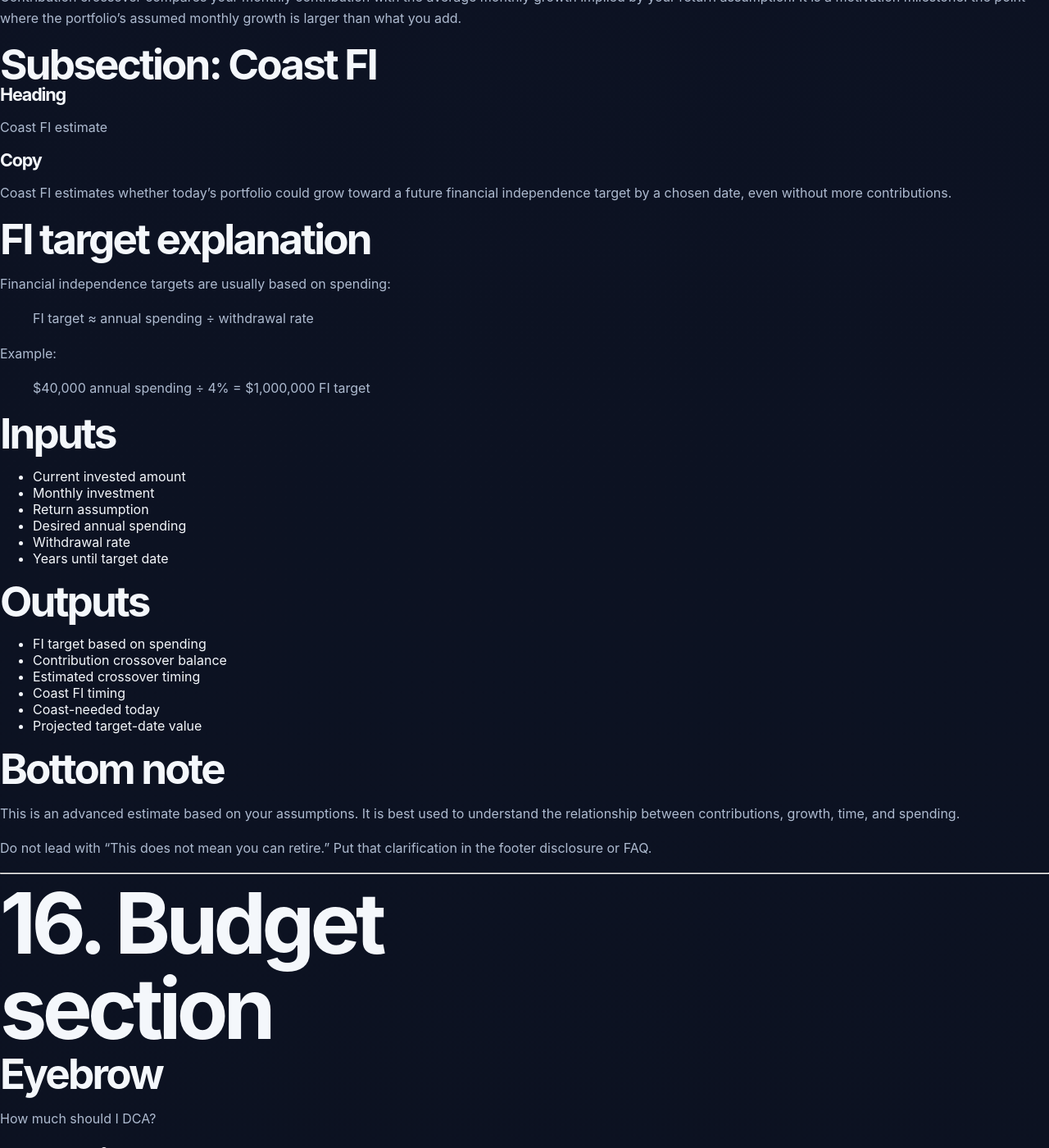
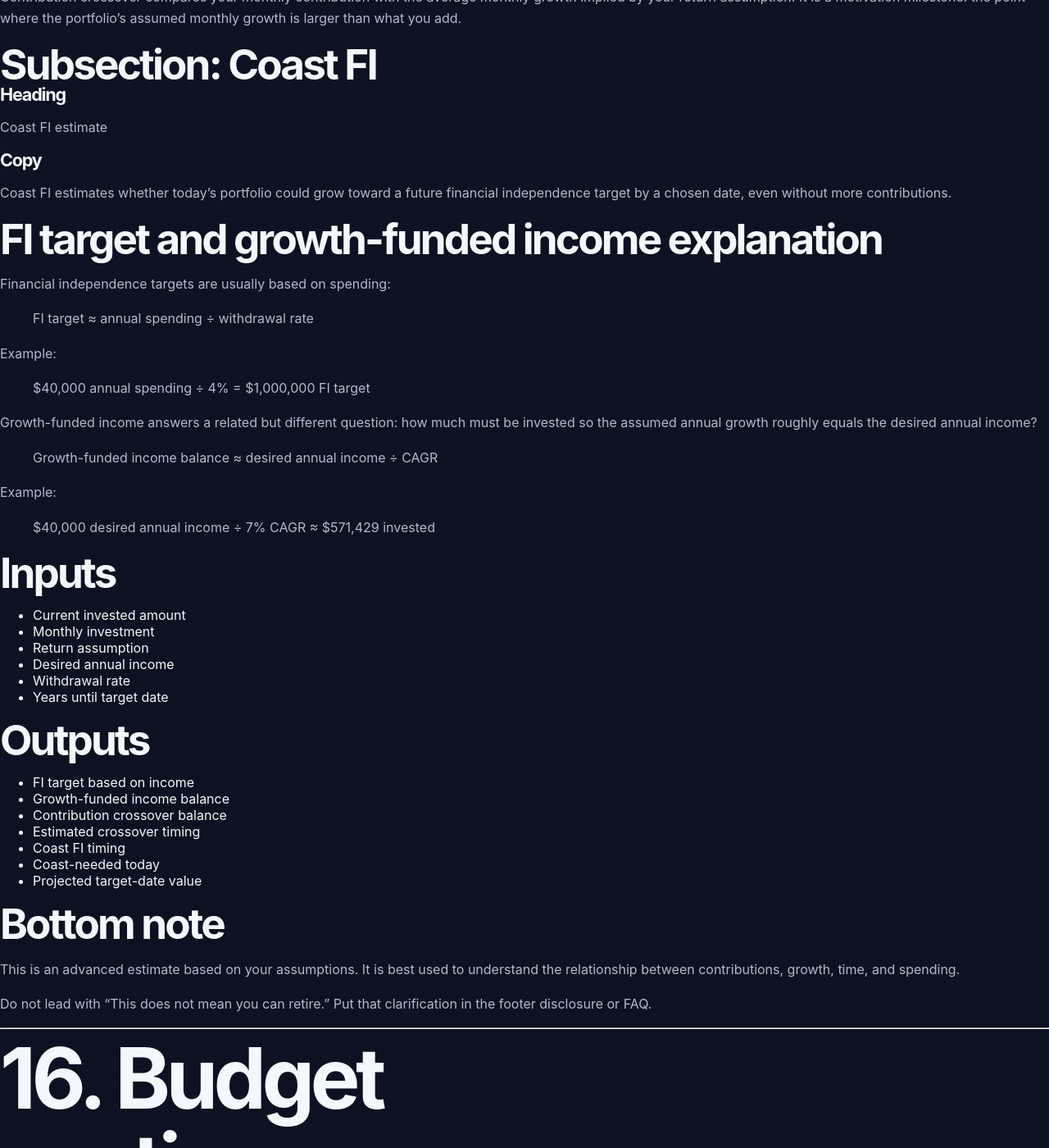
Before and after one commit to thestamp/dcathedip, a Jekyll site: the page built from content.md, in a window 1280 px wide and 1400 px high, scrolled down 15653 px. Shown: the whole window at 82% size. Built offline with Jekyll 4.4.1, drawn with Linux system fonts in a browser that asks for light colours; our own code applies the rules of GitHub Pages for plain Markdown files.

Commit message:
Add growth-funded income balance to Coast FI

```diff
--- a/assets/css/styles.css
+++ b/assets/css/styles.css
@@ -916,3 +916,5 @@ input, select { min-height: 44px; }
 .risk-card-grid .risk-spectrum-row { grid-template-columns: 1fr; border: 1px solid var(--border); border-radius: 22px; background: rgba(255,255,255,0.07); }
 .footer-disclosure ul { margin: 12px 0 0; padding-left: 20px; color: var(--muted); line-height: 1.55; }
 .footer-disclosure li + li { margin-top: 6px; }
+
+.crossover-result-card.income strong { color: var(--green); }
--- a/assets/js/app.js
+++ b/assets/js/app.js
@@ -469,11 +469,13 @@ function calculateCrossover() {
   const canGrow = monthlyRate > 0;
   const crossoverBalance = canGrow && monthly > 0 ? monthly / monthlyRate : null;
   const coastRequiredToday = canGrow ? target / Math.pow(1 + monthlyRate, totalMonths) : target;
+  const growthFundedIncomeBalance = cagr > 0 ? annualSpending / (cagr / 100) : null;
 
   const labels = [];
   const balances = [];
   const contributionLine = [];
   const crossoverLine = [];
+  const incomeBalanceLine = [];
   const coastRequired = [];
   let balance = current;
   let crossoverMonth = crossoverBalance !== null && current >= crossoverBalance ? 0 : null;
@@ -484,6 +486,7 @@ function calculateCrossover() {
     balances.push(balance);
     contributionLine.push(current + monthly * month);
     crossoverLine.push(crossoverBalance);
+    incomeBalanceLine.push(growthFundedIncomeBalance);
     const remainingMonths = totalMonths - month;
     const required = canGrow ? target / Math.pow(1 + monthlyRate, remainingMonths) : target;
     coastRequired.push(required);
@@ -497,7 +500,8 @@ function calculateCrossover() {
   const projectedTarget = balances.at(-1);
 
   results.innerHTML = `
-    <div class="crossover-result-card"><small>FI target from spending</small><strong>${money(target)}</strong><p>Based on annual spending divided by withdrawal rate.</p></div>
+    <div class="crossover-result-card"><small>FI target from income</small><strong>${money(target)}</strong><p>Based on desired annual income divided by withdrawal rate.</p></div>
+    <div class="crossover-result-card income"><small>Growth-funded income balance</small><strong>${growthFundedIncomeBalance === null ? "N/A" : money(growthFundedIncomeBalance)}</strong><p>At ${cagr.toFixed(1)}% CAGR, this balance would generate about ${money(annualSpending)} of assumed annual growth.</p></div>
     <div class="crossover-result-card"><small>Contribution crossover</small><strong>${crossoverBalance === null ? "N/A" : money(crossoverBalance)}</strong><p>At this balance, the average monthly growth implied by your CAGR roughly matches your monthly contribution.</p></div>
     <div class="crossover-result-card"><small>Crossover timing</small><strong>${monthLabel(crossoverMonth)}</strong><p>When monthly growth is estimated to exceed ${money(monthly)}.</p></div>
     <div class="crossover-result-card coast"><small>Coast FI timing</small><strong>${monthLabel(coastMonth)}</strong><p>When your balance could coast to ${money(target)} by the target date.</p></div>
@@ -511,6 +515,7 @@ function calculateCrossover() {
       { label: "Portfolio balance", data: balances, borderColor: "#53e6a0", backgroundColor: "rgba(83,230,160,0.12)", fill: true, tension: 0.25, pointRadius: 0, borderWidth: 3 },
       { label: "Total you contributed", data: contributionLine, borderColor: "#6aa8ff", borderDash: [6, 6], tension: 0.2, pointRadius: 0, borderWidth: 2 },
       { label: "Contribution crossover", data: crossoverLine, borderColor: "#ffd166", borderDash: [3, 5], tension: 0, pointRadius: 0, borderWidth: 2 },
+      { label: "Growth-funded income balance", data: incomeBalanceLine, borderColor: "#7cffbd", borderDash: [9, 4], tension: 0, pointRadius: 0, borderWidth: 2 },
       { label: "Coast FI required balance", data: coastRequired, borderColor: "#ff8fab", tension: 0.25, pointRadius: 0, borderWidth: 2 }
     ]
   };
--- a/content.md
+++ b/content.md
@@ -566,7 +566,7 @@ Coast FI estimate
 
 Coast FI estimates whether today’s portfolio could grow toward a future financial independence target by a chosen date, even without more contributions.
 
-## FI target explanation
+## FI target and growth-funded income explanation
 
 Financial independence targets are usually based on spending:
 
@@ -576,18 +576,27 @@ Example:
 
 > $40,000 annual spending ÷ 4% = $1,000,000 FI target
 
+Growth-funded income answers a related but different question: how much must be invested so the assumed annual growth roughly equals the desired annual income?
+
+> Growth-funded income balance ≈ desired annual income ÷ CAGR
+
+Example:
+
+> $40,000 desired annual income ÷ 7% CAGR ≈ $571,429 invested
+
 ## Inputs
 
 - Current invested amount
 - Monthly investment
 - Return assumption
-- Desired annual spending
+- Desired annual income
 - Withdrawal rate
 - Years until target date
 
 ## Outputs
 
-- FI target based on spending
+- FI target based on income
+- Growth-funded income balance
 - Contribution crossover balance
 - Estimated crossover timing
 - Coast FI timing
--- a/index.html
+++ b/index.html
@@ -306,6 +306,7 @@ description: "Compare daily, weekly, biweekly, monthly, and quarterly dollar-cos
           <p>Your contributions build the snowball. Over time, growth can become a bigger part of the story.</p>
           <p><strong>Contribution crossover</strong> compares your monthly contribution with the average monthly growth implied by your return assumption. <strong>Coast FI</strong> estimates whether today’s portfolio could grow toward a future financial independence target by a chosen date, even without more contributions.</p>
           <p>Financial independence is usually based on spending: <strong>FI target ≈ annual spending ÷ withdrawal rate</strong>. Example: $40,000 ÷ 4% = $1,000,000.</p>
+          <p><strong>Growth-funded income</strong> answers a different question: how much you would need invested so the assumed annual growth roughly equals the income you want. Formula: <strong>desired annual income ÷ CAGR</strong>.</p>
         </div>
 
         <div class="crossover-layout">
@@ -323,7 +324,7 @@ description: "Compare daily, weekly, biweekly, monthly, and quarterly dollar-cos
               <input type="number" id="crossCagr" min="-20" max="20" step="0.1" value="7" />
             </label>
             <label>
-              Desired annual spending
+              Desired annual income
               <input type="number" id="crossSpending" min="0" step="1000" value="40000" />
             </label>
             <label>
```
Also changed, not shown: requirements.md (+4 -2 lines), tests/smoke.js (+4 -4 lines).
